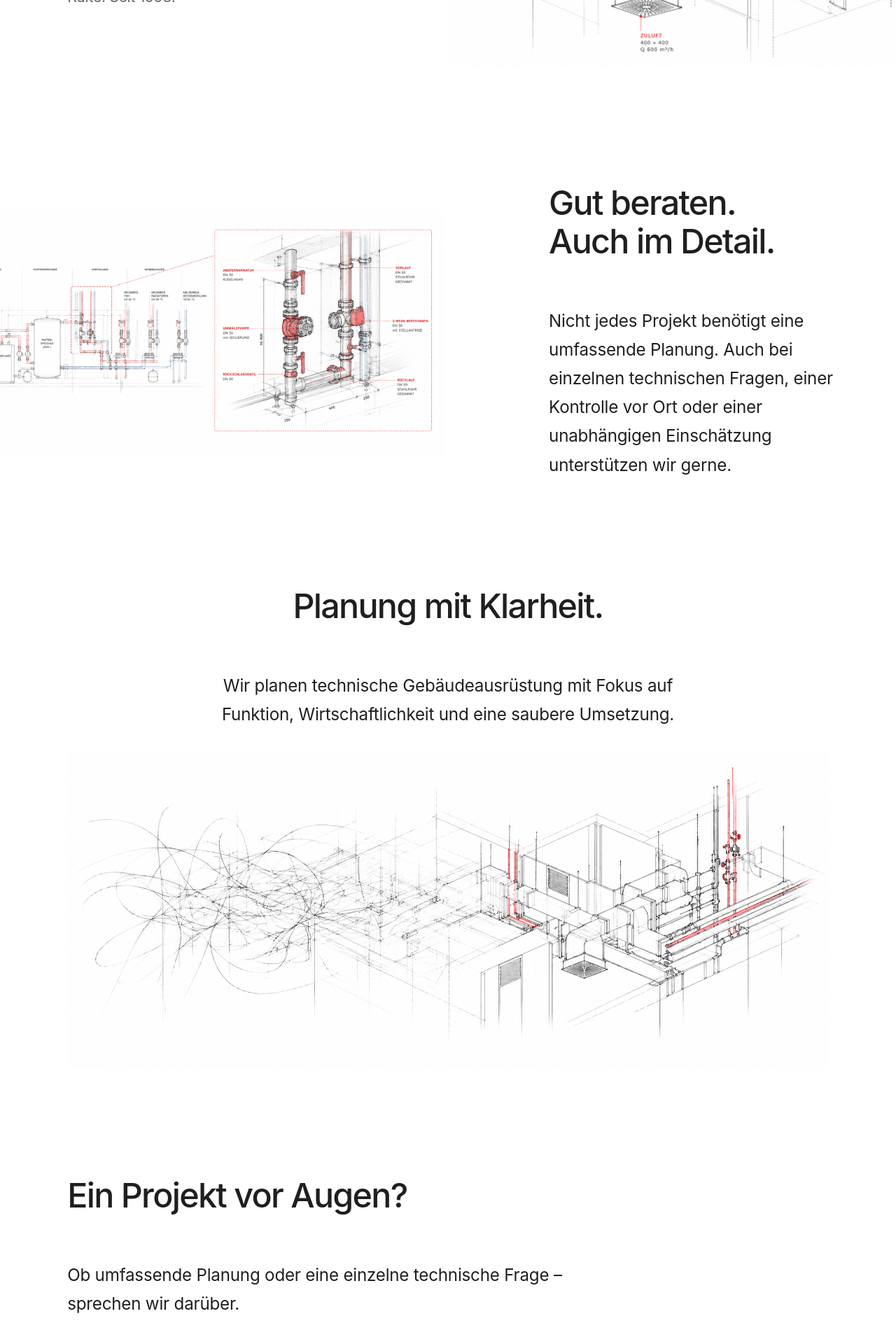
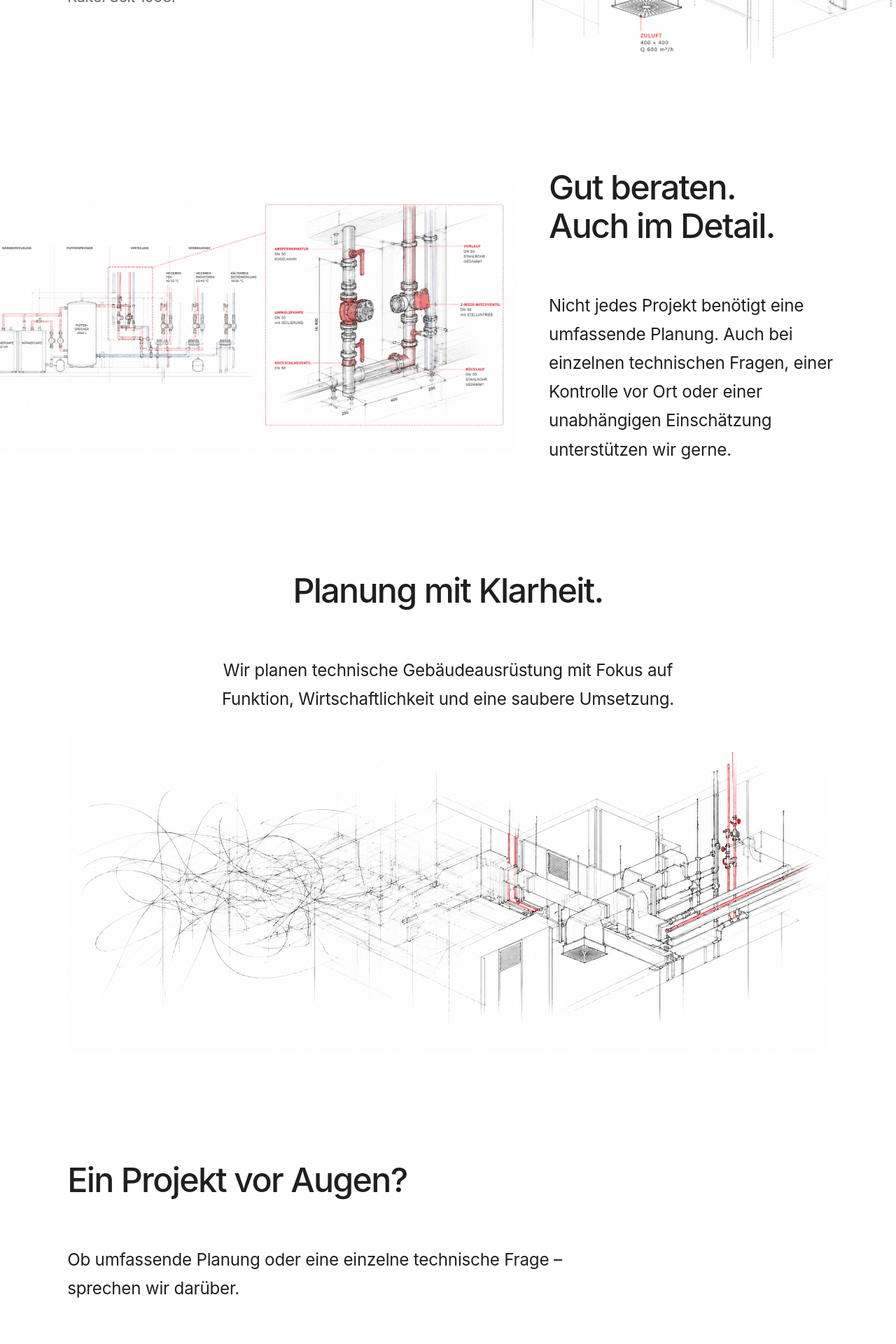
Before and after one commit to gryphiusodenhobler/www.optiplan.at, a Jekyll site: the page built from index.md, in a window 1280 px wide. Shown: the part 575-2495 px from the top of the page at 70% size. Built offline with Jekyll 4.4.1, drawn with Linux system fonts in a browser that asks for light colours; cached includes are drawn as plain includes.

Commit message:
Update optiplan.scss

```diff
--- a/_sass/optiplan.scss
+++ b/_sass/optiplan.scss
@@ -889,7 +889,7 @@ body {
 .hero-section.optiplan-hero {
   min-height: 0;
   padding-top: 3.5rem;
-  padding-bottom: 2.5rem;
+  padding-bottom: 1.5rem;
 }
 
 .intro-section,
@@ -945,6 +945,7 @@ body {
   width: 100%;
   height: auto;
 }
+
 /* Gut beraten – Bild links, Text rechts */
 
 .detail-section .section-inner.detail-grid {
@@ -965,10 +966,10 @@ body {
 
 .detail-illustration img {
   display: block;
-  width: 135%;
+  width: 148%;
   max-width: none;
   height: auto;
-  transform: translateX(calc(-28% + 30px));
+  transform: translateX(-17%);
 }
 
 @media (max-width: 768px) {
@@ -987,7 +988,6 @@ body {
     transform: none;
   }
 }
-
 
 /* Optiplan – Ornament im Webseitenkopf */
 
```
